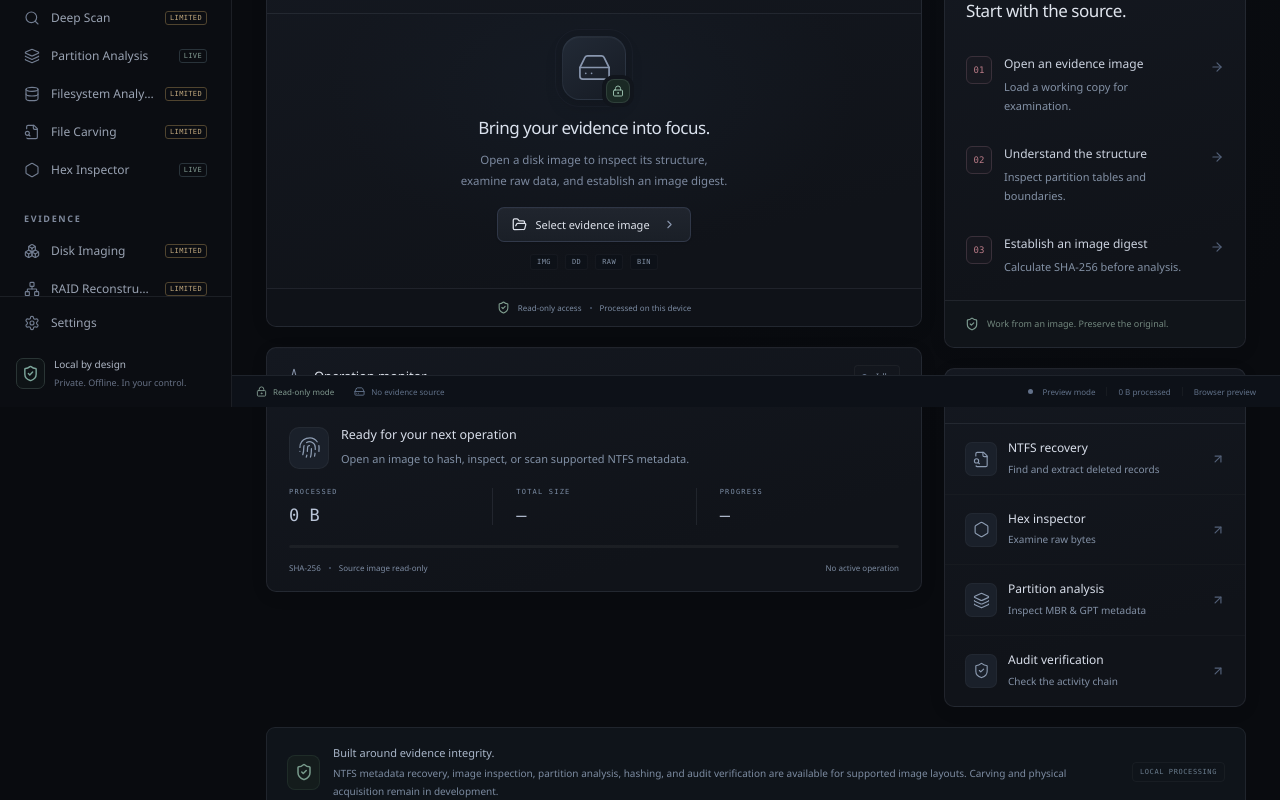
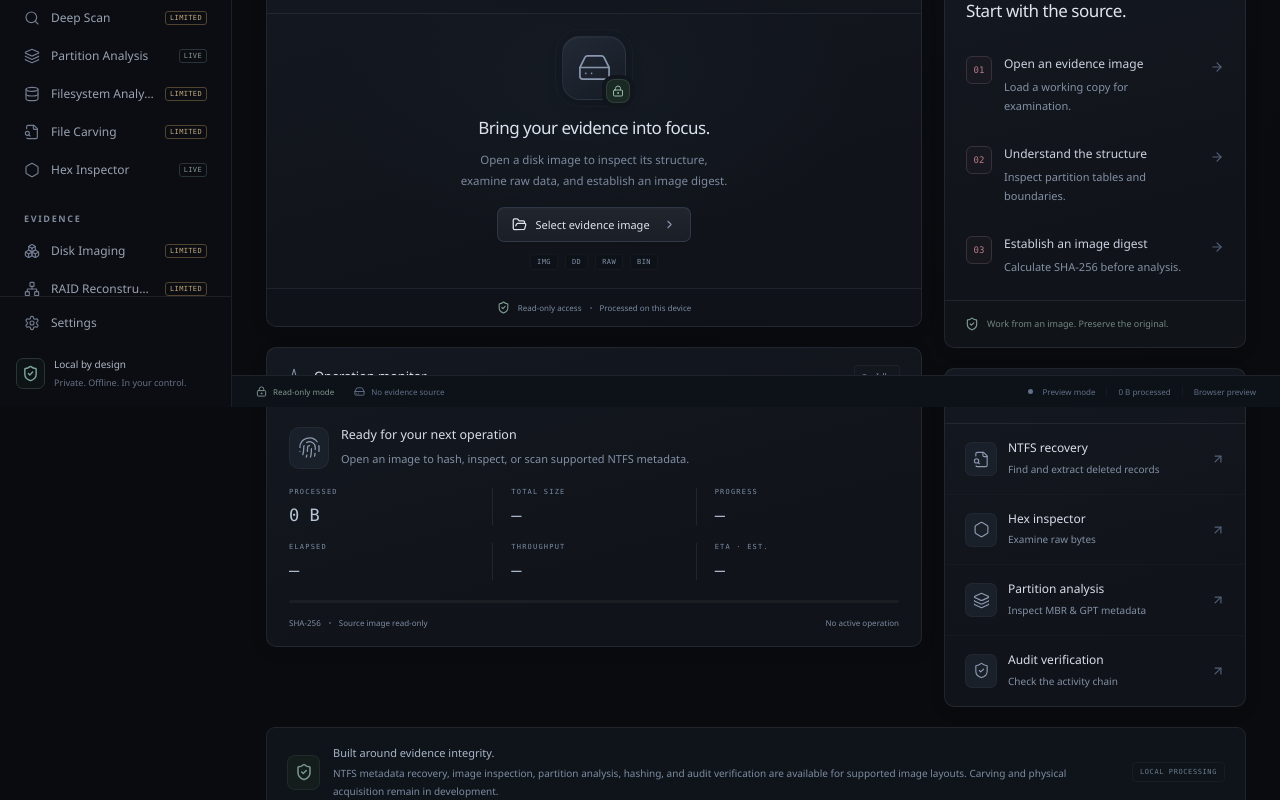
Before and after one commit to DaemoncoreApps/DataRecovery, a React (Vite) app: page / in a window 1280 px wide. Shown: the part 393-1193 px from the top of the page. Built offline with nearby package versions, Linux system fonts and the light colour scheme.

Commit message:
Show live operation progress

```diff
--- a/src/JobPanel.tsx
+++ b/src/JobPanel.tsx
@@ -1,12 +1,14 @@
 import { Activity, Check, Fingerprint, Square } from "lucide-react";
 import type { Job } from "./bridge";
 import { bytes } from "./format";
+import { formatDuration, useProgressMetrics } from "./useProgressMetrics";
 
 interface Props {
   job: Job;
   cancel: () => void;
 }
 export function JobPanel({ job, cancel }: Props) {
+  const metrics = useProgressMetrics(job);
   const operation =
     job.kind === "ntfs_scan"
       ? "NTFS metadata scan"
@@ -120,6 +122,22 @@ export function JobPanel({ job, cancel }: Props) {
           <span>PROGRESS</span>
           <strong>{job.total ? `${percent.toFixed(1)}%` : "—"}</strong>
         </div>
+        <div>
+          <span>ELAPSED</span>
+          <strong>{formatDuration(metrics.elapsedSeconds)}</strong>
+        </div>
+        <div title="Observed from native processed-byte updates">
+          <span>THROUGHPUT</span>
+          <strong>
+            {metrics.throughputBytesPerSecond === null
+              ? "—"
+              : `${bytes(metrics.throughputBytesPerSecond)}/s`}
+          </strong>
+        </div>
+        <div title="Estimated from recent processed-byte throughput">
+          <span>ETA · EST.</span>
+          <strong>{formatDuration(metrics.etaSeconds)}</strong>
+        </div>
       </div>
       <progress
         className="progress"
--- a/src/WorkspaceShell.tsx
+++ b/src/WorkspaceShell.tsx
@@ -1,6 +1,7 @@
 import type { ReactNode } from "react";
 import {
   Activity,
+  CircleAlert,
   Boxes,
   ChevronRight,
   Database,
@@ -19,6 +20,7 @@ import {
 } from "lucide-react";
 import { native, type Job, type Source } from "./bridge";
 import { bytes } from "./format";
+import { formatDuration, useProgressMetrics } from "./useProgressMetrics";
 
 const groups = [
   {
@@ -56,14 +58,17 @@ export function WorkspaceShell({
   setPage,
   source,
   job,
+  warning,
   children,
 }: {
   page: string;
   setPage: (page: string) => void;
   source: Source | null;
   job: Job;
+  warning?: string | null;
   children: ReactNode;
 }) {
+  const metrics = useProgressMetrics(job);
   return (
     <div className="shell">
       <a href="#workspace-content" className="skipLink">
@@ -152,6 +157,16 @@ export function WorkspaceShell({
             <HardDrive size={11} />
             {source?.name || "No evidence source"}
           </span>
+          {warning && (
+            <span
+              className="statusWarning"
+              role="status"
+              aria-label={`Warning: ${warning}`}
+              title={warning}
+            >
+              <CircleAlert size={11} /> Warning
+            </span>
+          )}
           <span className="statusRight">
             <span className={job.state === "running" ? "dot active" : "dot"} />
             {job.state === "running"
@@ -161,6 +176,26 @@ export function WorkspaceShell({
                 : "Preview mode"}
             <span className="statusDivider" />
             {bytes(job.processed)} processed
+            {job.state === "running" && (
+              <>
+                <span className="statusDivider" />
+                <span className="statusProgressMetric" title="Elapsed since the operation was observed running">
+                  {formatDuration(metrics.elapsedSeconds)} elapsed
+                </span>
+                <span className="statusDivider" />
+                <span className="statusProgressMetric" title="Observed from native processed-byte updates">
+                  {metrics.throughputBytesPerSecond === null
+                    ? "Rate pending"
+                    : `${bytes(metrics.throughputBytesPerSecond)}/s`}
+                </span>
+                <span className="statusDivider" />
+                <span className="statusProgressMetric" title="Estimated from recent processed-byte throughput">
+                  {metrics.etaSeconds === null
+                    ? "ETA —"
+                    : `${formatDuration(metrics.etaSeconds)} ETA`}
+                </span>
+              </>
+            )}
             <span className="statusDivider" />
             {native ? "Native engine" : "Browser preview"}
           </span>
--- a/src/main.tsx
+++ b/src/main.tsx
@@ -573,7 +573,13 @@ function App() {
   );
 
   return (
-    <WorkspaceShell page={page} setPage={setPage} source={source} job={job}>
+    <WorkspaceShell
+      page={page}
+      setPage={setPage}
+      source={source}
+      job={job}
+      warning={error || job.error || statusError || Object.values(backgroundErrors).join("; ") || null}
+    >
       {heading}
       {statusError && (
         <div className="warning" role="status">
@@ -1355,7 +1361,6 @@ function App() {
           </div>
         </section>
       )}
-      {page === "Disk Imaging" && jobPanel}
     </WorkspaceShell>
   );
 }
--- a/src/style.css
+++ b/src/style.css
@@ -848,11 +848,13 @@ h3 {
 }
 .jobMetrics {
   display: grid;
-  grid-template-columns: 1fr 1fr 1fr;
+  grid-template-columns: repeat(3, minmax(0, 1fr));
+  row-gap: 18px;
   padding: 0 22px 20px;
 }
-.jobMetrics > div + div {
-  padding-left: 23px;
+.jobMetrics > div:nth-child(3n + 2),
+.jobMetrics > div:nth-child(3n + 3) {
+  padding-left: 18px;
   border-left: 1px solid var(--border);
 }
 .jobMetrics span {
@@ -1529,6 +1531,16 @@ td code {
 .statusRight {
   margin-left: auto;
 }
+.statusRight .statusProgressMetric {
+  color: #8b9ab0;
+}
+.statusWarning {
+  display: flex;
+  align-items: center;
+  gap: 5px;
+  color: #e8ad61;
+  cursor: help;
+}
 .statusDivider {
   width: 1px;
   height: 9px;
@@ -1631,6 +1643,12 @@ td code {
   }
   .statusRight {
     gap: 3px;
+  }
+  .statusProgressMetric {
+    display: none;
+  }
+  .statusDivider {
+    display: none;
   }
   .overviewMain .jobPanel {
     margin-bottom: 18px;
--- /dev/null
+++ b/src/useProgressMetrics.ts
@@ -0,0 +1,132 @@
+import { useEffect, useRef, useState } from "react";
+import type { Job } from "./bridge";
+
+export interface ProgressMetrics {
+  elapsedSeconds: number | null;
+  throughputBytesPerSecond: number | null;
+  etaSeconds: number | null;
+}
+
+interface ProgressSample {
+  kind: string;
+  state: string;
+  startedAt: number;
+  lastAt: number;
+  lastProcessed: number;
+  lastProgressAt: number;
+  throughputBytesPerSecond: number | null;
+}
+
+const emptyMetrics: ProgressMetrics = {
+  elapsedSeconds: null,
+  throughputBytesPerSecond: null,
+  etaSeconds: null,
+};
+
+export function formatDuration(seconds: number | null): string {
+  if (seconds === null || !Number.isFinite(seconds) || seconds < 0) return "—";
+  const total = Math.floor(seconds);
+  const hours = Math.floor(total / 3600);
+  const minutes = Math.floor((total % 3600) / 60);
+  const remainder = total % 60;
+  return hours > 0
+    ? `${hours}h ${String(minutes).padStart(2, "0")}m`
+    : `${minutes}m ${String(remainder).padStart(2, "0")}s`;
+}
+
+function metricsFor(job: Job, sample: ProgressSample, now: number): ProgressMetrics {
+  const rate = sample.throughputBytesPerSecond;
+  return {
+    elapsedSeconds: Math.max(0, (now - sample.startedAt) / 1000),
+    throughputBytesPerSecond: rate,
+    etaSeconds:
+      job.state === "running" &&
+      job.total > job.processed &&
+      rate !== null &&
+      rate > 0
+        ? (job.total - job.processed) / rate
+        : null,
+  };
+}
+
+export function useProgressMetrics(job: Job): ProgressMetrics {
+  const jobRef = useRef(job);
+  jobRef.current = job;
+  const sampleRef = useRef<ProgressSample | null>(null);
+  const [metrics, setMetrics] = useState(emptyMetrics);
+
+  useEffect(() => {
+    const initial = jobRef.current;
+    if (initial.state === "idle") {
+      sampleRef.current = null;
+      setMetrics(emptyMetrics);
+      return;
+    }
+
+    if (initial.state !== "running") {
+      const sample = sampleRef.current;
+      if (sample?.kind === initial.kind && sample.state === "running") {
+        if (performance.now() - sample.lastProgressAt >= 3000) {
+          sample.throughputBytesPerSecond = null;
+        }
+        sample.state = initial.state;
+        setMetrics(metricsFor(initial, sample, performance.now()));
+      }
+      return;
+    }
+
+    const now = performance.now();
+    let sample = sampleRef.current;
+    if (!sample || sample.kind !== initial.kind || sample.state !== "running") {
+      sample = {
+        kind: initial.kind,
+        state: "running",
+        startedAt: now,
+        lastAt: now,
+        lastProcessed: initial.processed,
+        lastProgressAt: now,
+        throughputBytesPerSecond: null,
+      };
+      sampleRef.current = sample;
+    }
+
+    const update = () => {
+      const current = jobRef.current;
+      if (current.state !== "running" || current.kind !== sample?.kind || !sample) return;
+      const at = performance.now();
+      if (current.processed < sample.lastProcessed) {
+        // A reset counter means a new operation was started before a terminal
+        // status was observed. Do not carry its timing or rate into this job.
+        sample.startedAt = at;
+        sample.lastProgressAt = at;
+        sample.throughputBytesPerSecond = null;
+        sample.lastAt = at;
+        sample.lastProcessed = current.processed;
+      } else {
+        const seconds = (at - sample.lastAt) / 1000;
+        if (seconds >= 0.5) {
+          const delta = current.processed - sample.lastProcessed;
+          if (delta > 0) {
+            const observedRate = delta / seconds;
+            sample.throughputBytesPerSecond =
+              sample.throughputBytesPerSecond === null
+                ? observedRate
+                : sample.throughputBytesPerSecond * 0.65 + observedRate * 0.35;
+            sample.lastProgressAt = at;
+          } else if (at - sample.lastProgressAt >= 3000) {
+            sample.throughputBytesPerSecond = null;
+          }
+          sample.lastAt = at;
+          sample.lastProcessed = current.processed;
+        }
+      }
+      setMetrics(metricsFor(current, sample, at));
+    };
+
+    update();
+    const timer = window.setInterval(update, 1000);
+    return () => window.clearInterval(timer);
+  }, [job.kind, job.state]);
+
+  return metrics;
+}
```
Also changed, not shown: 2 other files (tests, documents, lock files or other folders).
